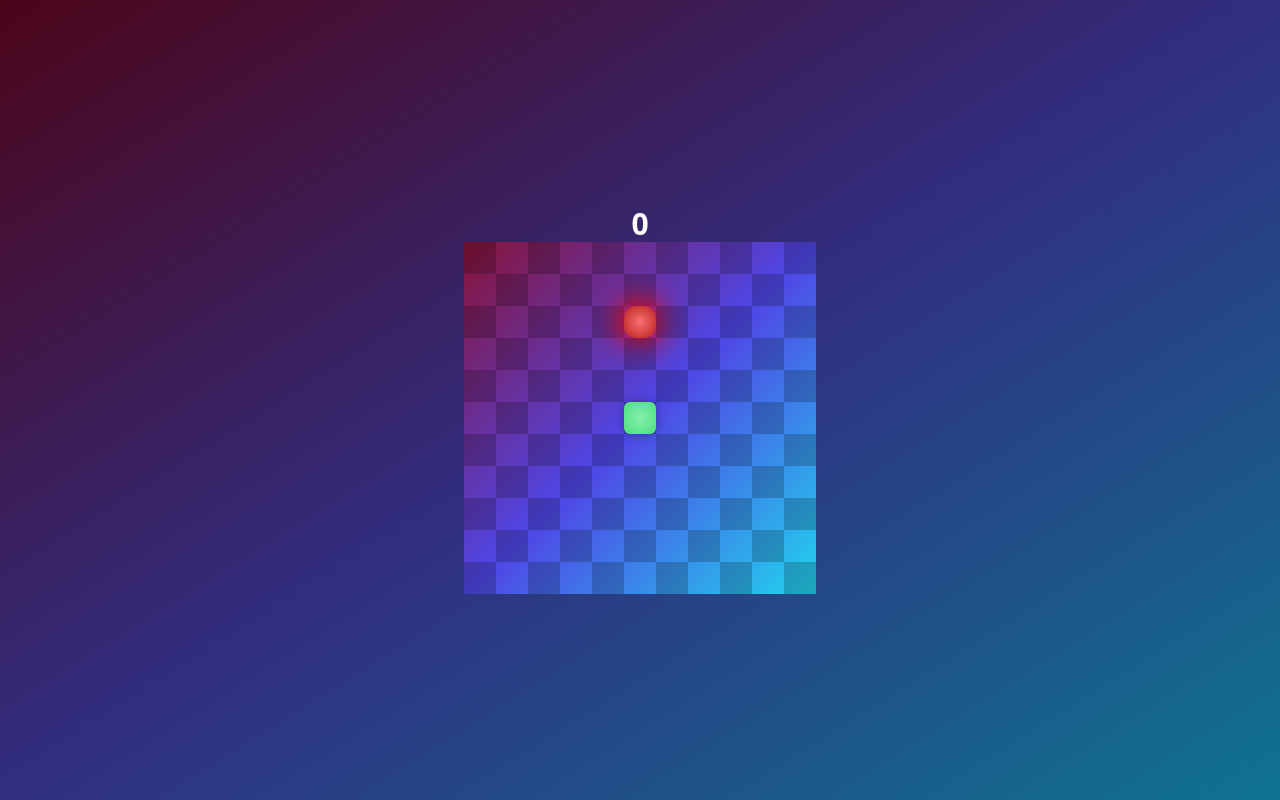
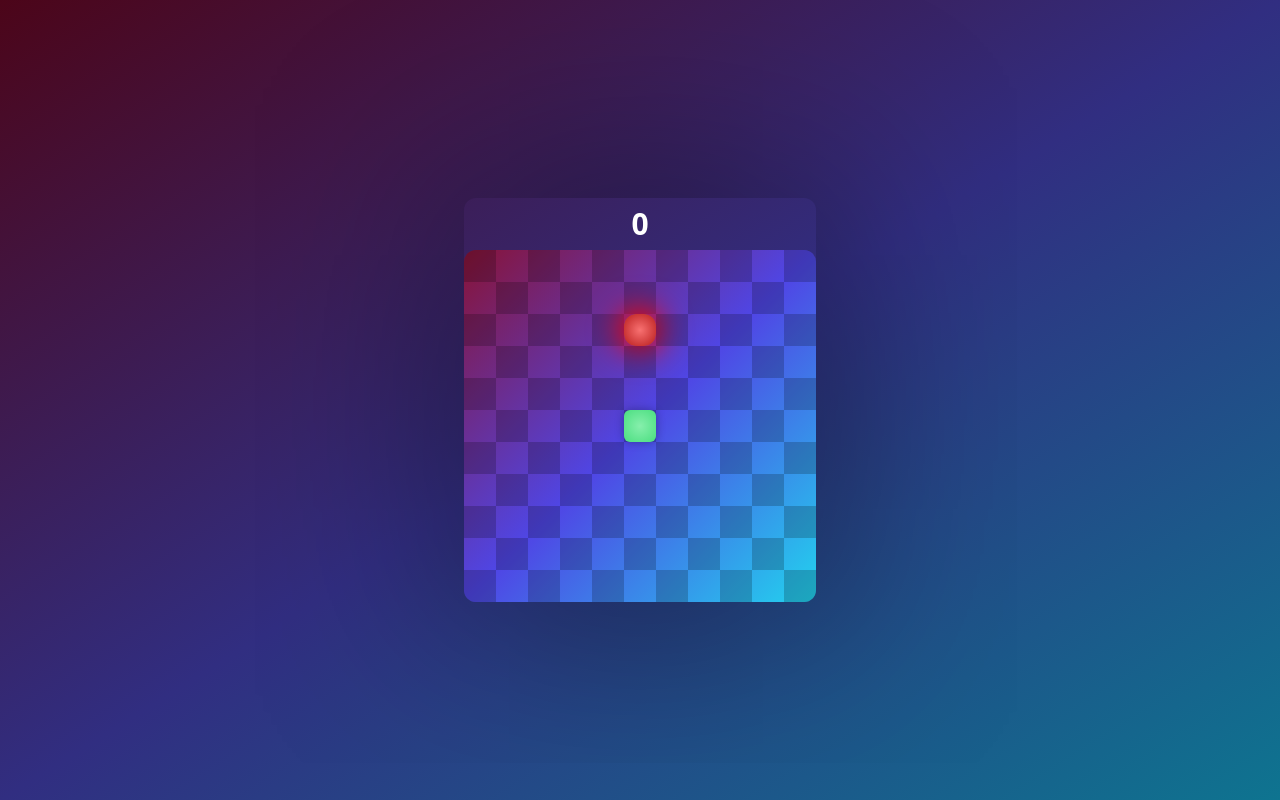
Before and after one commit to jakub-bartoszek/snake, a React (Create React App) app: page / in a window 1280 px wide. Built offline with nearby package versions, Linux system fonts and the light colour scheme.

Commit message:
change: added box shadow and padding to board

```diff
--- a/src/Game/Game.tsx
+++ b/src/Game/Game.tsx
@@ -193,9 +193,9 @@ const Game = () => {
  };
 
  return (
-  <div className="flex flex-col items-center">
-   <div className="text-white text-3xl font-bold">{points}</div>
-   <div className="relative bg-gradient-to-tl from-cyan-400 via-indigo-600 to-rose-900">
+  <div className="flex flex-col items-center shadow-[0_0_200px_#00000080] rounded-xl">
+   <div className="text-white text-3xl font-bold p-2">{points}</div>
+   <div className="relative bg-gradient-to-tl from-cyan-400 via-indigo-600 to-rose-900 rounded-xl overflow-hidden">
     {gameOver && (
      <div className="absolute w-full h-full bg-black/50 flex items-center justify-center">
       <button
```
